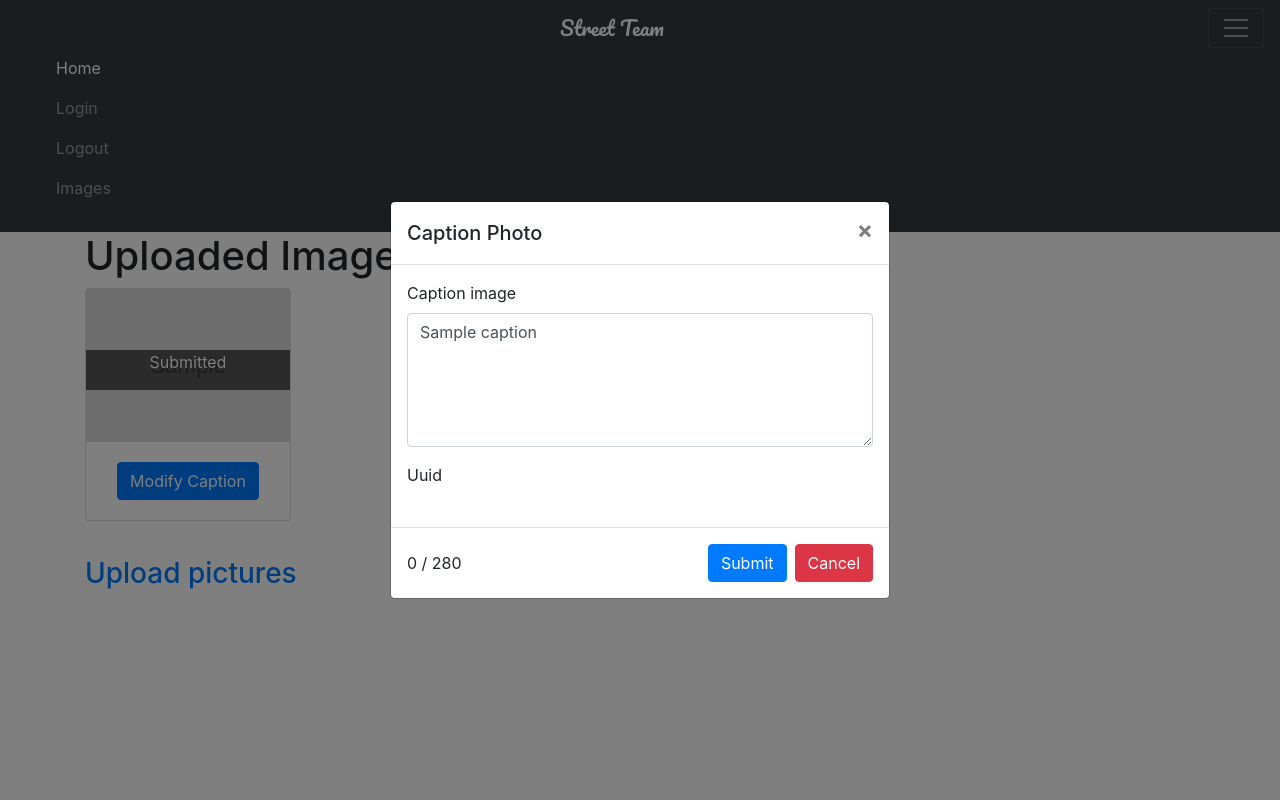
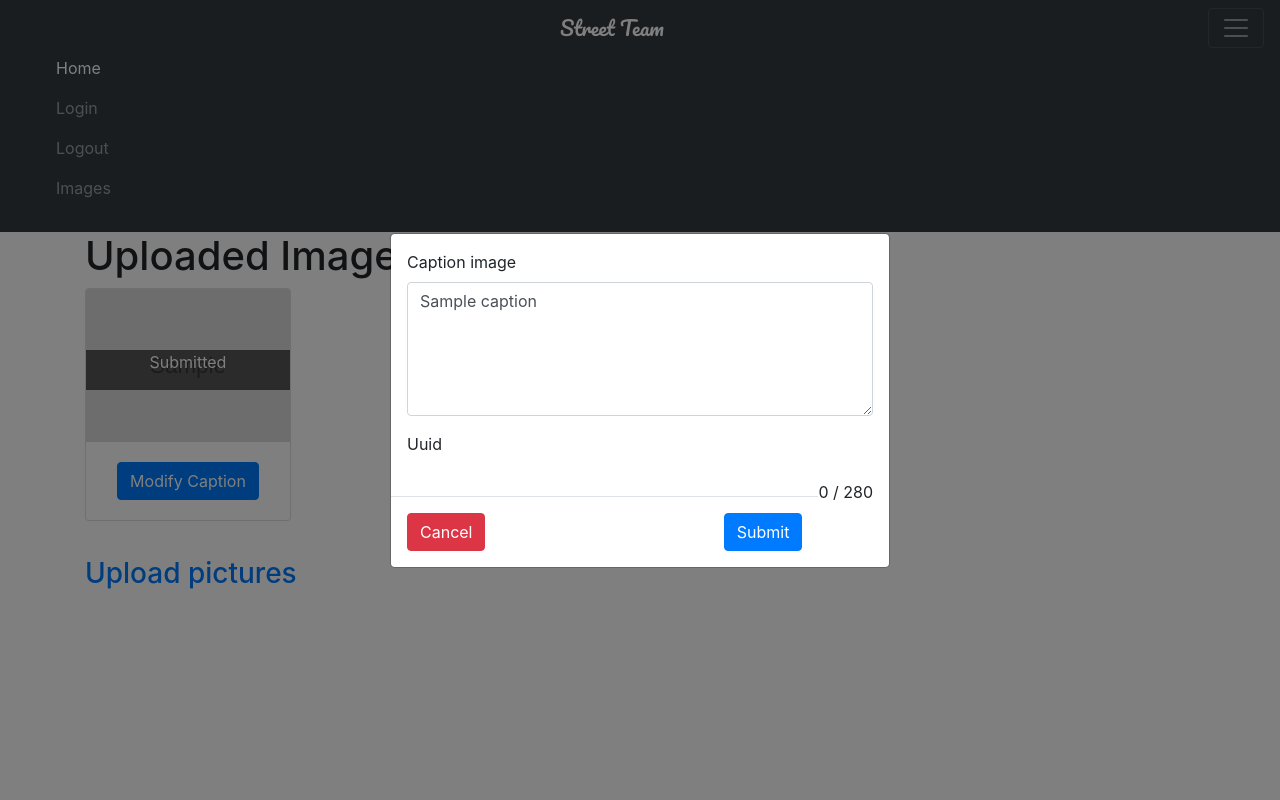
Before and after one commit to alysivji/street-team, a Django app: template streetteam/apps/mediahub/templates/list.html in a window 1280 px wide, after a click on "Modify Caption". Run offline with Django 3.2, Linux system fonts and the light colour scheme; tables that the repository leaves empty hold one stand-in row (values such as "Sample post"); the template is opened without the code that fills it: values that come from a table or form of the project are taken from there, most other values are stand-ins (such as "Sample title", 1, 10 or a date in 2020); grey boxes marked "Sample" are stand-in pictures; parts of the project's set-up code (start-up, migrations or seed data) failed here and were passed over; some libraries are stand-ins or nearby versions.

Commit message:
float button on left and right

```diff
--- a/streetteam/apps/mediahub/templates/list.html
+++ b/streetteam/apps/mediahub/templates/list.html
@@ -43,26 +43,23 @@
 <div class="modal" role="dialog" id="exampleModal" data-backdrop="static" data-keyboard="false" tabindex="-1">
   <div class="modal-dialog modal-dialog-centered" role="document">
     <div class="modal-content">
-      <div class="modal-header">
-        <h5 class="modal-title">Caption Photo</h5>
-        <button type="button" class="close" data-dismiss="modal" aria-label="Close">
-          <span aria-hidden="true">&times;</span>
-        </button>
-      </div>
-
       <form method="post" action="/images/caption">
         {% csrf_token %}
         <!-- TODO validation on uuid, where does it show up? change with JS and see what happens -->
         <div class="modal-body">
           {% bootstrap_form caption_image_form show_label=False %}
-        </div>
-        <div class="modal-footer">
-          <div class="mr-auto">
+          <div class="float-right">
             <div id="captionCharacterCount" class="float-left">0</div>
             <div id="captionCharacterCount" class="float-left">&nbsp;/ 280</div>
           </div>
-          <input type="submit" class="btn btn-primary" id="modalSubmit">
-          <button type="button" class="btn btn-danger" data-dismiss="modal">Cancel</button>
+        </div>
+        <div class="modal-footer justify-content-between">
+          <div class="float-left">
+            <button type="button" class="btn btn-danger" data-dismiss="modal">Cancel</button>
+          </div>
+          <div class="float-left">
+            <input type="submit" class="btn btn-primary" id="modalSubmit">
+          </div>
         </div>
       </form>
     </div>
```
